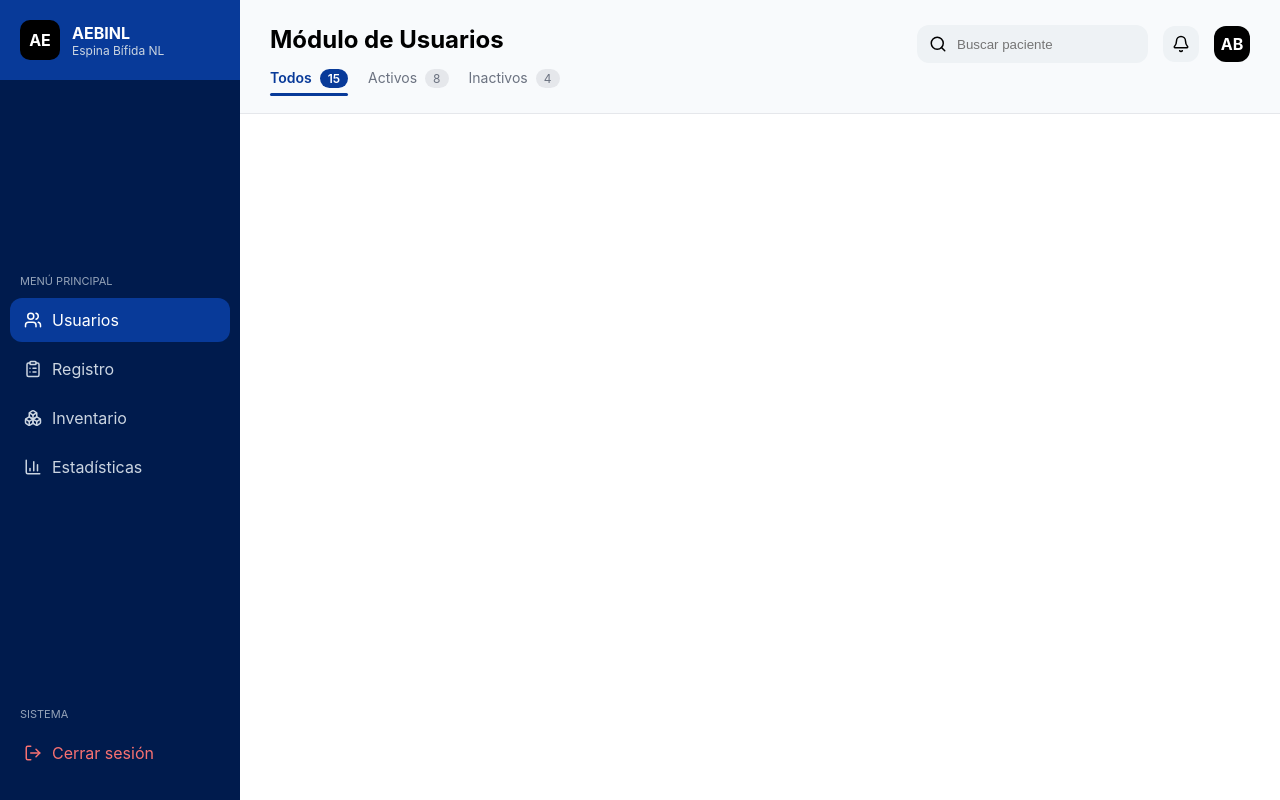
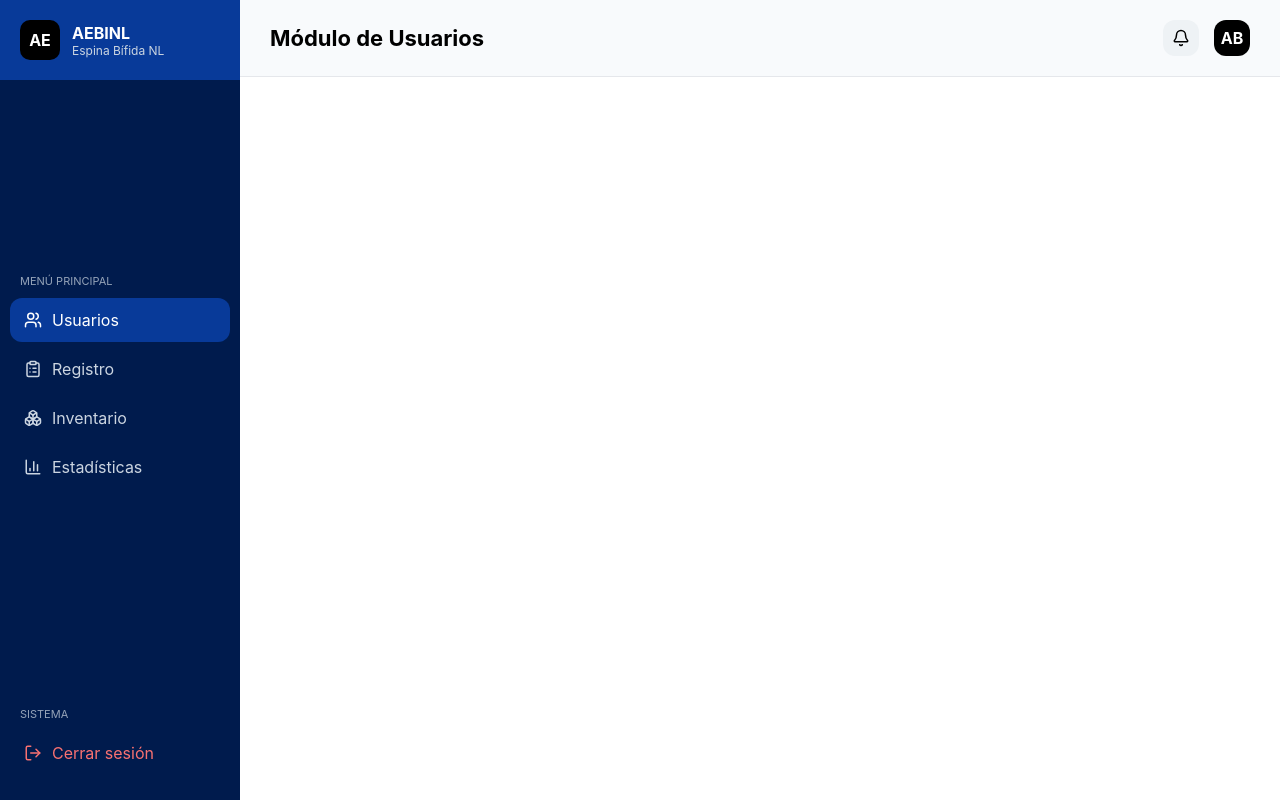
Before and after one commit to Ay4xx/SoftwareEspinaBifida, a React (Create React App) app in the folder espina-bifida-app/: page / in a window 1280 px wide. Built offline with nearby package versions, Linux system fonts and the light colour scheme.

Commit message:
correccion header

```diff
--- a/espina-bifida-app/src/componentes/header/header.css
+++ b/espina-bifida-app/src/componentes/header/header.css
@@ -1,85 +1,28 @@
 .header {
   width: 100%;
   display: flex;
-  justify-content: space-between;
-  align-items: flex-start;
-  padding: 25px 30px;
+  justify-content: space-between; /* 🔥 separa izquierda y derecha */
+  align-items: center;
+  padding: 20px 30px;
   border-bottom: 1px solid #e5e7eb;
   background-color: #f8fafc;
 }
 
+/* IZQUIERDA */
 .header-left h1 {
   margin: 0;
-  font-size: 24px;
+  font-size: 22px;
   font-weight: bold;
 }
 
-/* TABS */
-.tabs {
-  display: flex;
-  gap: 20px;
-  margin-top: 15px;
-}
-
-.tab {
-  display: flex;
-  gap: 8px;
-  font-size: 14px;
-  color: #6b7280;
-  cursor: pointer;
-  position: relative;
-}
-
-.tab span {
-  background-color: #e5e7eb;
-  padding: 2px 8px;
-  border-radius: 999px;
-  font-size: 12px;
-}
-
-.tab.active {
-  color: #083a99;
-  font-weight: 600;
-}
-
-.tab.active span {
-  background-color: #083a99;
-  color: white;
-}
-
-.tab.active::after {
-  content: "";
-  position: absolute;
-  bottom: -8px;
-  left: 0;
-  width: 100%;
-  height: 3px;
-  background-color: #083a99;
-  border-radius: 10px;
-}
-
-/* RIGHT */
+/* DERECHA */
 .header-right {
   display: flex;
   align-items: center;
   gap: 15px;
 }
 
-.search {
-  display: flex;
-  align-items: center;
-  gap: 8px;
-  background-color: #eef2f5;
-  padding: 10px 12px;
-  border-radius: 12px;
-}
-
-.search input {
-  border: none;
-  background: transparent;
-  outline: none;
-}
-
+/* BOTÓN */
 .icon-btn {
   width: 36px;
   height: 36px;
@@ -91,6 +34,7 @@
   cursor: pointer;
 }
 
+/* AVATAR */
 .avatar {
   width: 36px;
   height: 36px;
--- a/espina-bifida-app/src/componentes/header/header.js
+++ b/espina-bifida-app/src/componentes/header/header.js
@@ -1,32 +1,15 @@
 import React from "react";
 import "./header.css";
-import { Bell, Search } from "lucide-react";
+import { Bell } from "lucide-react";
 
 function Header() {
   return (
     <div className="header">
       <div className="header-left">
         <h1>Módulo de Usuarios</h1>
-
-        <div className="tabs">
-          <div className="tab active">
-            Todos <span>15</span>
-          </div>
-          <div className="tab">
-            Activos <span>8</span>
-          </div>
-          <div className="tab">
-            Inactivos <span>4</span>
-          </div>
-        </div>
       </div>
 
       <div className="header-right">
-        <div className="search">
-          <Search size={18} />
-          <input placeholder="Buscar paciente" />
-        </div>
-
         <div className="icon-btn">
           <Bell size={18} />
         </div>
```
